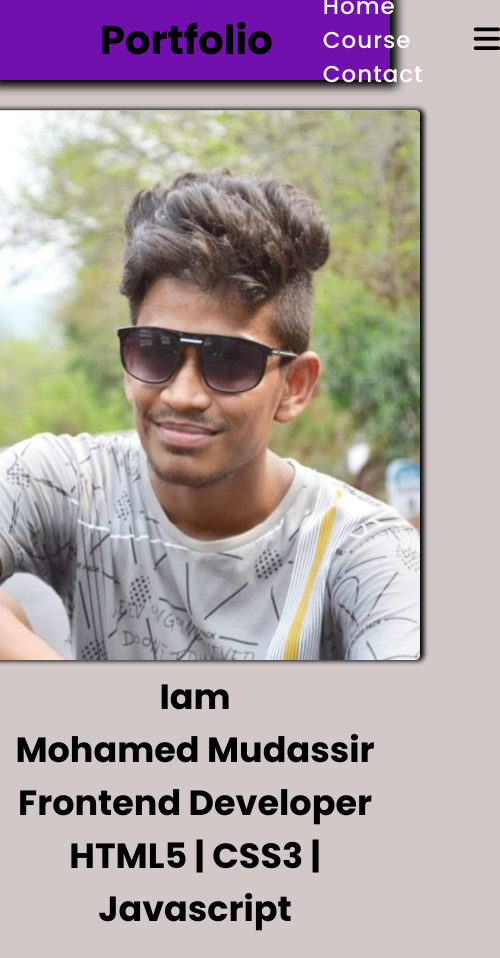
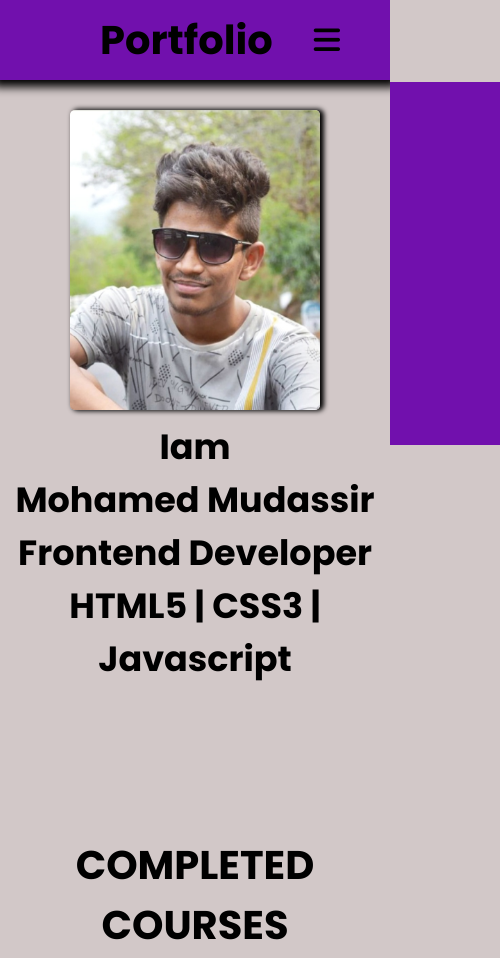
Before and after one commit to muthassir/Portfolio, a plain HTML site: page index.html in a window 390 px wide. Shown: the top 958 px of the page, 500 px wide, since content can reach past the window. Drawn offline with Linux system fonts and the light colour scheme.

Commit message:
Update style.css

```diff
--- a/style.css
+++ b/style.css
@@ -42,9 +42,10 @@ nav ul li a{
   letter-spacing: 1px;
   transition: all 0.3s ease;
 }
-nav .fa-bars{
+ .fa-bars,.fa-xmark{
     font-size: 30px;
     cursor: pointer;
+    display: none;
 }
 
  .img{
@@ -140,3 +141,35 @@ img{
   box-shadow: 4px -3px 15px 0px rgb(0, 0, 0);
 
 }
+@media (max-width:915px){
+  nav .fa-bars{
+    display: block;
+  }
+  nav ul{
+      position: fixed;
+      top: 70px;
+      right: 0;
+      padding: 15px;
+      text-align: center;
+      flex-direction: column;
+      height: 43vh;
+      margin-top: 3%;
+      width: 100%;
+      transform: translateX(100%);
+      justify-content: center;
+      background: rgb(113, 16, 173);
+      transition: transform 0.6s;
+  }
+  .display {
+    transform: translateX(0%);
+}
+nav ul li{
+  padding: 20px;
+}
+}
+@media (max-width:617px){
+  img{
+    height: 300px;
+    width: 250px;
+}
+}
```
